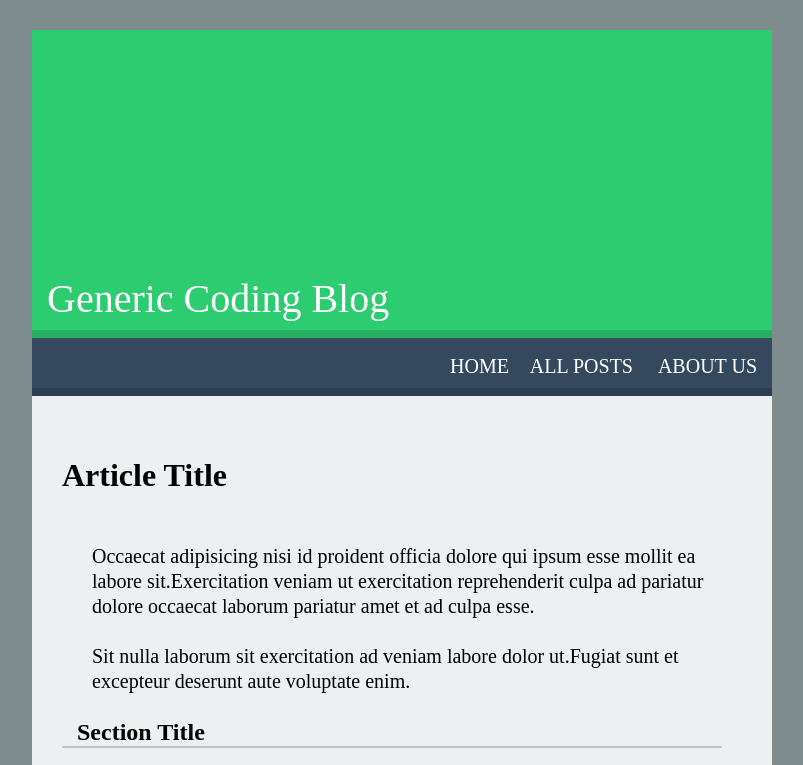
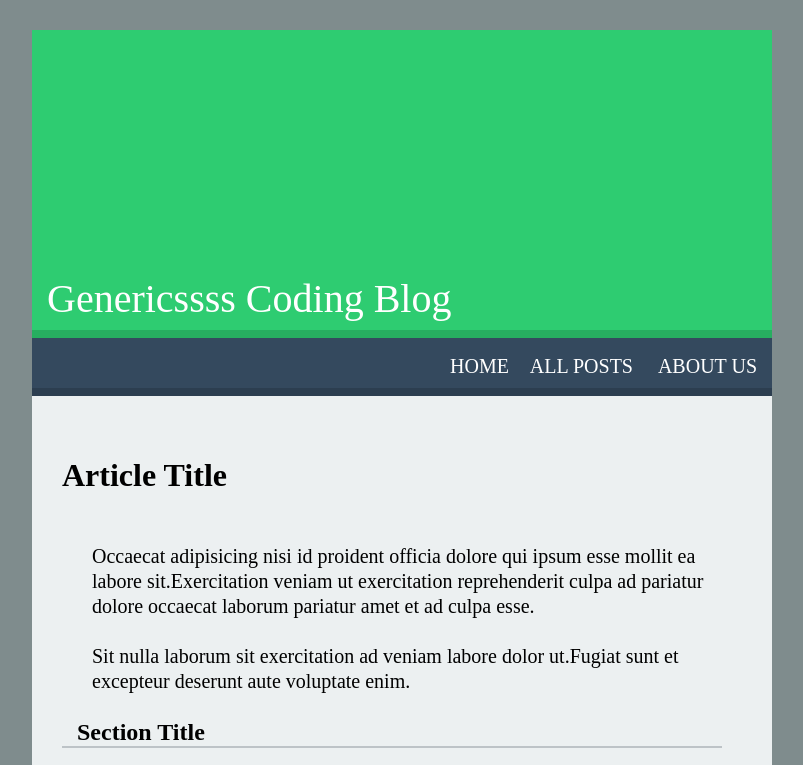
Before and after one commit to manny-douge/web-page-clones, a website: page app/index.html in a window 1280 px wide. Shown: the top 765 px of the page, without its empty margins (238-1041 px from the left). Drawn offline with Linux system fonts and the light colour scheme.

Commit message:
something

```diff
--- a/app/index.html
+++ b/app/index.html
@@ -2,7 +2,7 @@
 <html lang="en"><!-- //Language being used-->
     <head>
         <meta charset="utf-8">
-        <title>Generic Coding Blog</title>
+        <title>!!Death is now</title>
         <link rel="stylesheet" href="css/base/base.css">
         <link rel="stylesheet" href="css/layout/layout.css">
         <link rel="stylesheet" href="css/module/module.css">
@@ -10,7 +10,7 @@
     <body>
         <header id="header">
             <p id="header-title">
-                Generic Coding Blog
+                Genericssss Coding Blog
             </p>
         </header>
         <header id="h-sub" class="h-sub-shadow">
```
